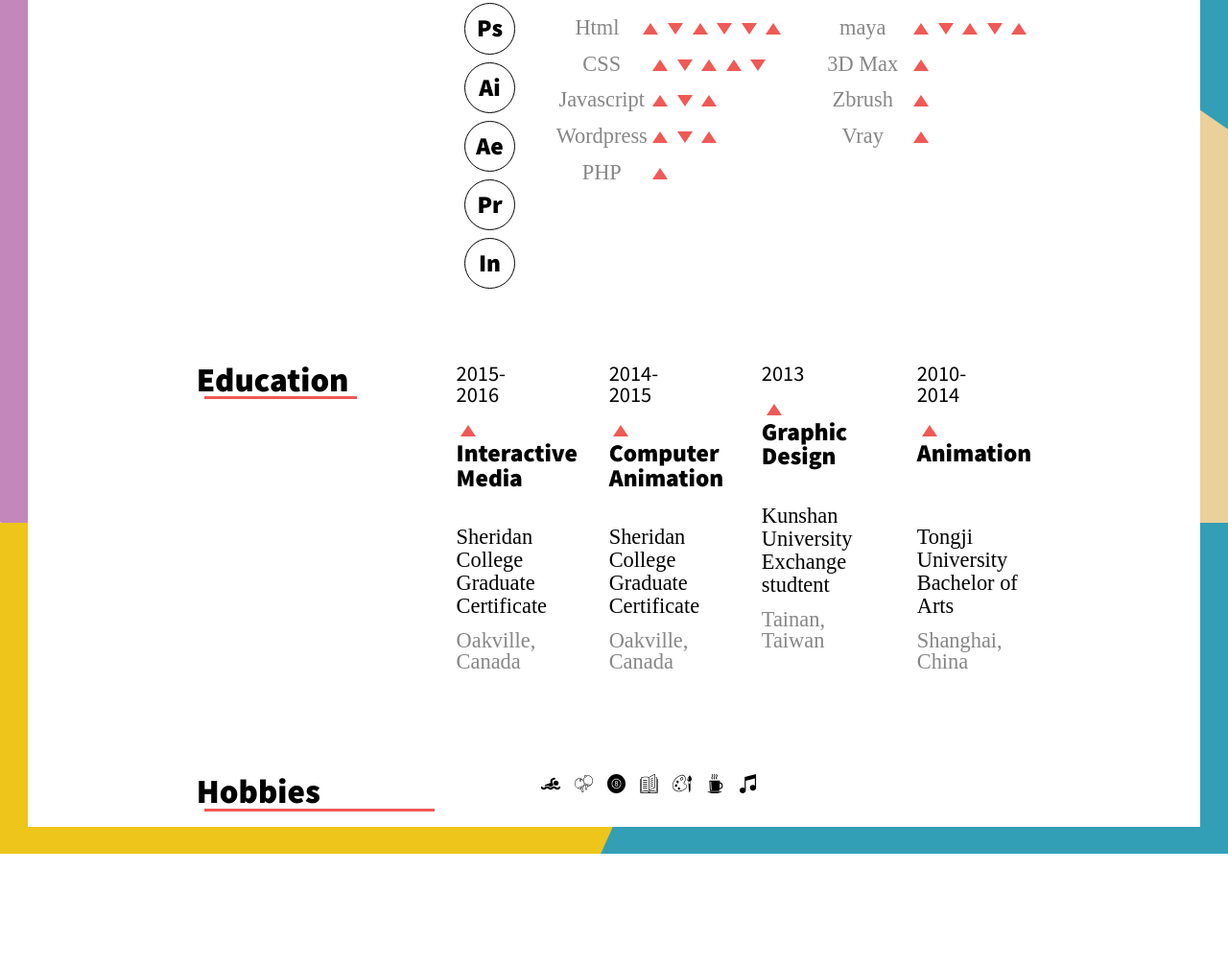
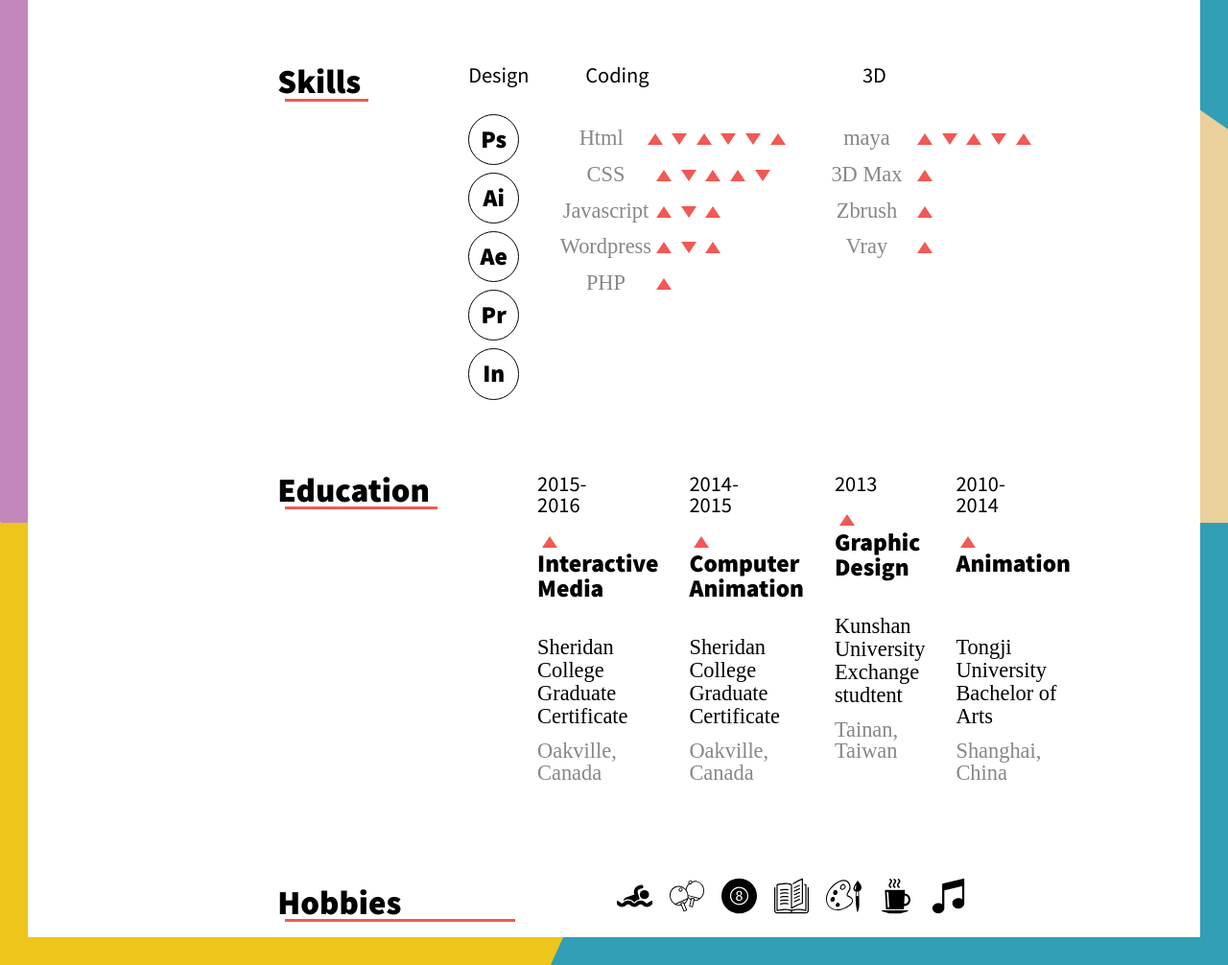
Before and after one commit to qiuqili/responsive-resume, a website: page index.html in a window 1280 px wide. Shown: the part 1111-2117 px from the top of the page at 96% size. Before the commit the page ends 2001 px from the top, so only its background shows below. Drawn offline with nearby package versions, Linux system fonts and the light colour scheme; a web font is replaced by a local one.

Commit message:
adjust layout

```diff
--- a/index.html
+++ b/index.html
@@ -180,7 +180,7 @@
 		<div class="caption">
 			<h1>Hobbies</h1><div class="line"></div>
 		</div>
-		<div class="hobby">
+
 
 		<img  src="img/swimming.svg">
 		<img  src="img/rackets.svg">
@@ -190,7 +190,7 @@
 		<img  src="img/coffee.svg">
 		<img  src="img/music.svg">
 
-	</div>
+
 </div>
 </body>
 </html>
--- a/styles.scss
+++ b/styles.scss
@@ -200,7 +200,7 @@ h4,p {
     }
 
     .wrap {
-      padding:0 10rem;
+      align-items: center;
     }
 
     .caption{
@@ -226,11 +226,14 @@ h4,p {
 
     .col {
       flex-direction: row;
-      width: 100%;
-      align-items: flex-start;
+      width: 60%;
+      justify-content: space-between;
        h1 {
       font-size: 2.2rem;
-      }
+        }
+       img {
+      width: 5%;
+        }
     }
 
     h2,h4,p,time,span {
@@ -246,12 +249,7 @@ h4,p {
       line-height: 1.5rem;
        }
 
-  .hobby {
-    flex-direction: row;
-    img {
-      width: 8%;
-    }
-  }
+
 
   .skill {
     height: 20rem;
```
Also changed, not shown: styles.css.
